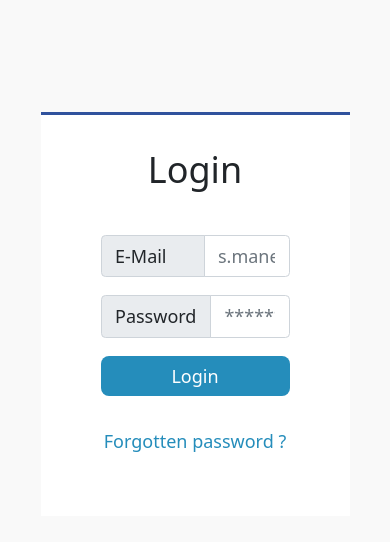
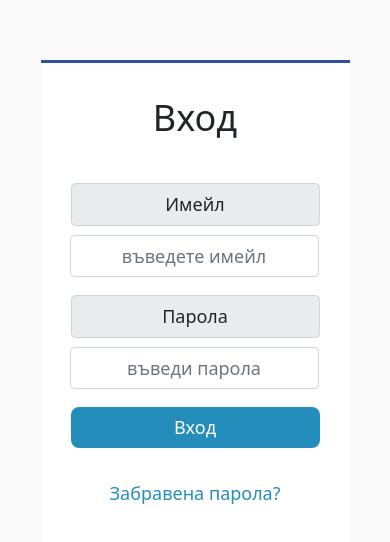
Before and after one commit to stoyanmanev/overtime_client_app, a Next.js app: page / in a window 390 px wide. Shown: the part 108-650 px from the top of the page. Built offline with nearby package versions, Linux system fonts and the light colour scheme; no server answers.

Commit message:
migrate to bg language

```diff
--- a/components/Auth/AuthContainer.tsx
+++ b/components/Auth/AuthContainer.tsx
@@ -49,7 +49,7 @@ const AuthContainer: React.FC<Props> = ({setCurrectUser, setToken}) => {
 
   return (
     <Row className="justify-content-center">
-      <Col sm={8} xl={6}>
+      <Col sm={12} lg={10} xl={6}>
         <AuthForm
           submitE={tryLogin}
           handle={(
--- a/components/Auth/AuthForm.tsx
+++ b/components/Auth/AuthForm.tsx
@@ -42,8 +42,8 @@ const AuthContainer: React.FC<Props> = ({
   const { mutate } = useEditUserMutation({
     onSuccess: async () => {
       const isEmailSendend: Promise<boolean> = SendEmail(userF, emailF, passwordF);
-      if(await isEmailSendend) return toast.success(`Successfully updated your account`);
-      return toast.error(`Еmail was not sent successfully`);
+      if(await isEmailSendend) return toast.success(`Успешно обновихте вашия акаунт.`);
+      return toast.error(`Имейла не успя да се изпрати!`);
     },
     onError: (err: any) => {
         const errorMsg = String(err).split(":")[1];
@@ -96,22 +96,22 @@ const AuthContainer: React.FC<Props> = ({
     <Container className="login-form-container">
       <Container className="form-content">
         <Form onSubmit={(e: any) => submitE(e)}>
-          <InputGroup className="mb-3className">
-            <legend>Login</legend>
+          <InputGroup >
+            <legend>Вход</legend>
           </InputGroup>
           <InputGroup className="mb-3">
-            <InputGroup.Text>E-Mail</InputGroup.Text>
+            <InputGroup.Text>Имейл</InputGroup.Text>
             <FormControl
               id="Email"
               name="Email"
               value={email}
               onChange={(e) => handle(e, { func: setEmail, name: "email" })}
-              placeholder="s.manev@eurovis.bg"
+              placeholder="въведете имейл"
             />
           </InputGroup>
 
           <InputGroup className="mb-3">
-            <InputGroup.Text>Password</InputGroup.Text>
+            <InputGroup.Text>Парола</InputGroup.Text>
             <FormControl
               id="password"
               name="password"
@@ -123,11 +123,11 @@ const AuthContainer: React.FC<Props> = ({
                   name: "password",
                 })
               }
-              placeholder="********"
+              placeholder="въведи парола"
             />
           </InputGroup>
           <Button variant="primary" type="submit">
-            Login
+            Вход
           </Button>
         </Form>
         <div className="text-center">
@@ -139,7 +139,7 @@ const AuthContainer: React.FC<Props> = ({
               setFotgottenPassword(e)
             }
           >
-            Forgotten password ?
+            Забравена парола?
           </a>
         </div>
         <Modal
@@ -150,22 +150,22 @@ const AuthContainer: React.FC<Props> = ({
         >
           <Form ref={form} onSubmit={(e) => {e.preventDefault(); EmailSendFuc()}}>
             <Form.Group className="mb-3" controlId="exampleForm.ControlInput1">
-              <Form.Label>Username</Form.Label>
+              <Form.Label>Потребителско име</Form.Label>
               <Form.Control
                 type="text"
                 name="user_name"
-                placeholder="Username"
+                placeholder="Въведете име"
                 value={userF}
                 onChange={(e) => setUserF(e.target.value)}
                 autoFocus
               />
             </Form.Group>
             <Form.Group className="mb-3" controlId="exampleForm.ControlInput2">
-              <Form.Label>Email address</Form.Label>
+              <Form.Label>Имейл</Form.Label>
               <Form.Control
                 type="email"
                 name="user_email"
-                placeholder="your.email@eurovis.bg"
+                placeholder="Въведете имейл"
                 value={emailF}
                 onChange={(e) => setEmailF(e.target.value)}
                 autoFocus
--- a/components/Hour/HourContainer.tsx
+++ b/components/Hour/HourContainer.tsx
@@ -15,7 +15,7 @@ const HourContainer: React.FC<Props> = ({ user }) => {
   const { mutate } = useDeleteHourMutation({
     onSuccess: (res) => {
       refetch();
-      toast.success(`Successfully deleted record! Date: ${res?.deleteHour.date}`)
+      toast.success(`Успешно изтрихте запис за дата ${res?.deleteHour.date}.`)
     },
     onError: (err: any) => {
         const errorMsg = String(err).split(":")[1];
--- a/components/Hour/HourList.tsx
+++ b/components/Hour/HourList.tsx
@@ -16,7 +16,7 @@ const HourList: React.FC<Props> = ({ hours, user, onDelete }) => {
   if (userHours.length === 0) {
     return (
       <ListGroup>
-        <div className="list-group-item">Result not found</div>
+        <div className="list-group-item">Нямате записани часове</div>
       </ListGroup>
     );
   }
--- a/components/Hour/HourListItem.tsx
+++ b/components/Hour/HourListItem.tsx
@@ -19,7 +19,7 @@ const HourListItem: React.FC<Props> = ({ hour, onDelete }) => {
           <Badge className="date-badge">{hour.date}</Badge>
         </div>
         <div>
-          Overtime: {h < 10 ? `0${h}` : h}:{m < 10 ? `0${m}` : m}
+          Часове: {h < 10 ? `0${h}` : h}:{m < 10 ? `0${m}` : m}
         </div>
       </div>
       <div>
--- a/components/Hour/HourStatisticContainer.tsx
+++ b/components/Hour/HourStatisticContainer.tsx
@@ -24,7 +24,7 @@ const HoutStatisticContainer: React.FC<Props> = ({ user }) => {
   }
 
   if (isError) {
-    return <span>Monthly statistics</span>;
+    return <span>Monthly statistics: Error</span>;
   }
 
   const userHoursList = data?.hours.filter(
@@ -33,12 +33,12 @@ const HoutStatisticContainer: React.FC<Props> = ({ user }) => {
 
   return (
     <Container className="statistic-conatiner">
-      <div className="headline">Monthly statistics</div>
+      <div className="headline">Месечна статистика</div>
       <div>
          {userHoursList && <HourFormStatistic hours={userHoursList} setCollectionHours={setCollectionHours}/>}
       </div>
       <div className="all-hours-month">
-        <span>Extraordinary hours per month: </span>
+        <span>Часове за избрания месец: </span>
         <Badge className="overtime-hours">{collectionHours}</Badge>
       </div>
     </Container>
--- a/components/Layout/DefaultLayout.tsx
+++ b/components/Layout/DefaultLayout.tsx
@@ -84,7 +84,7 @@ const Layout: React.FC<Props> = ({ children, user, refetch }) => {
           contentLabel="Example Modal"
           className="profile-controler modal-window"
         >
-         <Badge className="headline-badge">Profile Controller</Badge>
+         <Badge className="headline-badge">Профил</Badge>
          {user &&<UserInformation user={user}/>}
          <Button className="close-modal-btn" onClick={closeModal}>
             <FontAwesomeIcon icon={faXmark} />
--- a/components/UserInformation.tsx
+++ b/components/UserInformation.tsx
@@ -63,7 +63,7 @@ const UserInformation: React.FC<Props> = ({ user }) => {
       <Container className="modal-content">
         <Row>
           <Col sm={4}>
-            <span className="headline">Fullname</span>
+            <span className="headline">Име</span>
           </Col>
           <Col sm={8} className="align-content">
             {!editableAreaFN
@@ -73,7 +73,7 @@ const UserInformation: React.FC<Props> = ({ user }) => {
         </Row>
         <Row>
           <Col sm={4}>
-            <span className="headline">Username</span>
+            <span className="headline">Потребител</span>
           </Col>
           <Col sm={8} className="align-content">
             {!editableAreaUsername
@@ -83,7 +83,7 @@ const UserInformation: React.FC<Props> = ({ user }) => {
         </Row>
         <Row>
           <Col sm={4}>
-            <span className="headline">Email</span>
+            <span className="headline">Имейл</span>
           </Col>
           <Col sm={8} className="align-content">
             {!editableAreaEmail
@@ -93,7 +93,7 @@ const UserInformation: React.FC<Props> = ({ user }) => {
         </Row>
         <Row>
           <Col sm={4}>
-            <span className="headline">Password</span>
+            <span className="headline">Парола</span>
           </Col>
           <Col sm={8} className="align-content">
             {!editableAreaPassword
--- a/styles/layout/_form.scss
+++ b/styles/layout/_form.scss
@@ -1,25 +1,50 @@
-.login-form-container{
+.login-form-container {
   height: 100vh;
   display: flex;
   flex-direction: column;
   justify-content: center;
-    .form-content{
+  .form-content {
     background-color: $light;
     border-top: 3px solid $secondary;
+    padding: 30px $base-line-height 60px - $base-line-height;
+
+    @media only screen and (min-width: 640px) {
       padding: 30px 60px 60px - $base-line-height;
+    }
 
-      #forgotten-password{
+    #forgotten-password {
       margin-bottom: $base-line-height;
     }
 
-      .input-group-text{
-        min-width: 104px;
+    .input-group{
+      @media only screen and (max-width: 639px) {
+        flex-direction: column;
+        justify-content: center;
       }
     }
-    form{
+
+    .input-group-text {
+      min-width: 104px;
+      @media only screen and (max-width: 640px) {
+        text-align: center;
+        display: block;
+        border-radius: 0.25rem !important;
+        margin-bottom: 0.5rem;
+      }
+    }
+
+    input{
+      @media only screen and (max-width: 640px) {
+        width: 100%;
+        text-align: center;
+        border-radius: 0.25rem !important;
+      }
+    }
+  }
+  form {
     background-color: $light;
 
-      legend{
+    legend {
       display: block;
       font-size: $h1-size;
       line-height: 1.4em;
@@ -27,17 +52,17 @@
       text-align: center;
       margin-bottom: 40px;
     }
-      .btn{
+    .btn {
       display: inline-block;
       background-color: $primary;
       text-align: center;
       border: 0;
       width: 100%;
-        transition: background-color .3s ease-in-out;
+      transition: background-color 0.3s ease-in-out;
       margin-bottom: $base-line-height;
       &:hover,
       &:active,
-        &:focus{
+      &:focus {
         background-color: $secondary;
       }
     }
```
Also changed, not shown: components/Hour/HourForm.tsx (+53 -5 lines), components/Hour/HourFormStatictic.tsx (+13 -13 lines), styles/layout/_healpers.scss (+17 -0 lines), 1 other file (tests, documents, lock files or other folders). Lines whose indentation alone changed are shown as unchanged.
